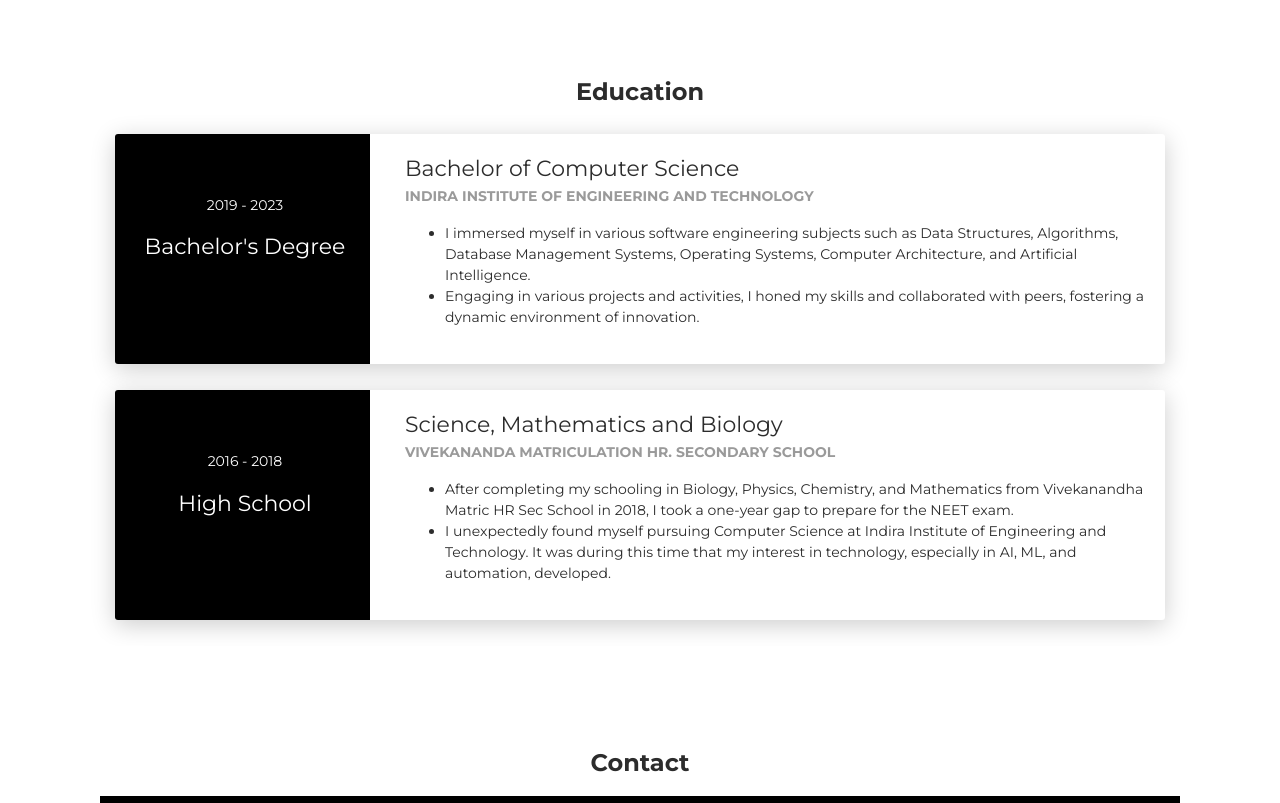
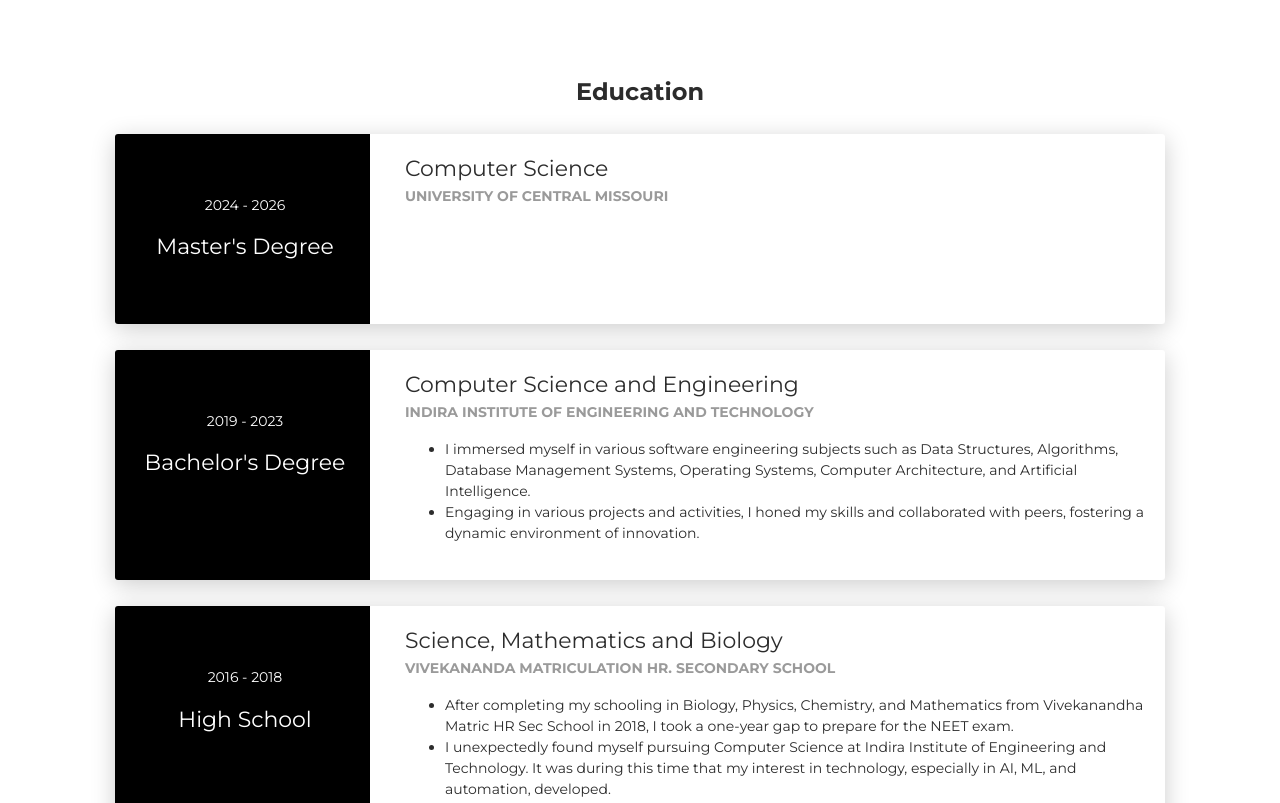
Before and after one commit to Pushpakumar02/pushpakumar02.github.io, a plain HTML site: page index.html in a window 1280 px wide. Shown: the part 3420-4223 px from the top of the page. Drawn offline with Linux system fonts and the light colour scheme.

Commit message:
update education

```diff
--- a/index.html
+++ b/index.html
@@ -305,13 +305,30 @@
             <div class="row">
               <div class="col-md-3 " style="background-color: black;" data-aos="fade-right" data-aos-offset="50" data-aos-duration="500">
                 <div class="card-body cc-education-header">
+                  <p>2024 - 2026</p>
+                  <div class="h5">Master's Degree</div>
+                </div>
+              </div>
+              <div class="col-md-9"  data-aos="fade-left" data-aos-offset="50" data-aos-duration="500">
+                <div class="card-body">
+                  <div class="h5">Computer Science</div>
+                  <p class="category">University of Central Missouri</p>
+                  <!--<p><ul><li>I immersed myself in various software engineering subjects such as Data Structures, Algorithms, Database Management Systems, Operating Systems, Computer Architecture, and Artificial Intelligence. </li><li> Engaging in various projects and activities, I honed my skills and collaborated with peers, fostering a dynamic environment of innovation.</li></ul></p>-->
+                </div>
+              </div>
+            </div>
+          </div>
+          <div class="card">
+            <div class="row">
+              <div class="col-md-3 " style="background-color: black;" data-aos="fade-right" data-aos-offset="50" data-aos-duration="500">
+                <div class="card-body cc-education-header">
                   <p>2019 - 2023</p>
                   <div class="h5">Bachelor's Degree</div>
                 </div>
               </div>
               <div class="col-md-9"  data-aos="fade-left" data-aos-offset="50" data-aos-duration="500">
                 <div class="card-body">
-                  <div class="h5">Bachelor of Computer Science</div>
+                  <div class="h5">Computer Science and Engineering</div>
                   <p class="category">Indira Institute of Engineering and Technology</p>
                   <p><ul><li>I immersed myself in various software engineering subjects such as Data Structures, Algorithms, Database Management Systems, Operating Systems, Computer Architecture, and Artificial Intelligence. </li><li> Engaging in various projects and activities, I honed my skills and collaborated with peers, fostering a dynamic environment of innovation.</li></ul></p>
                 </div>
```
